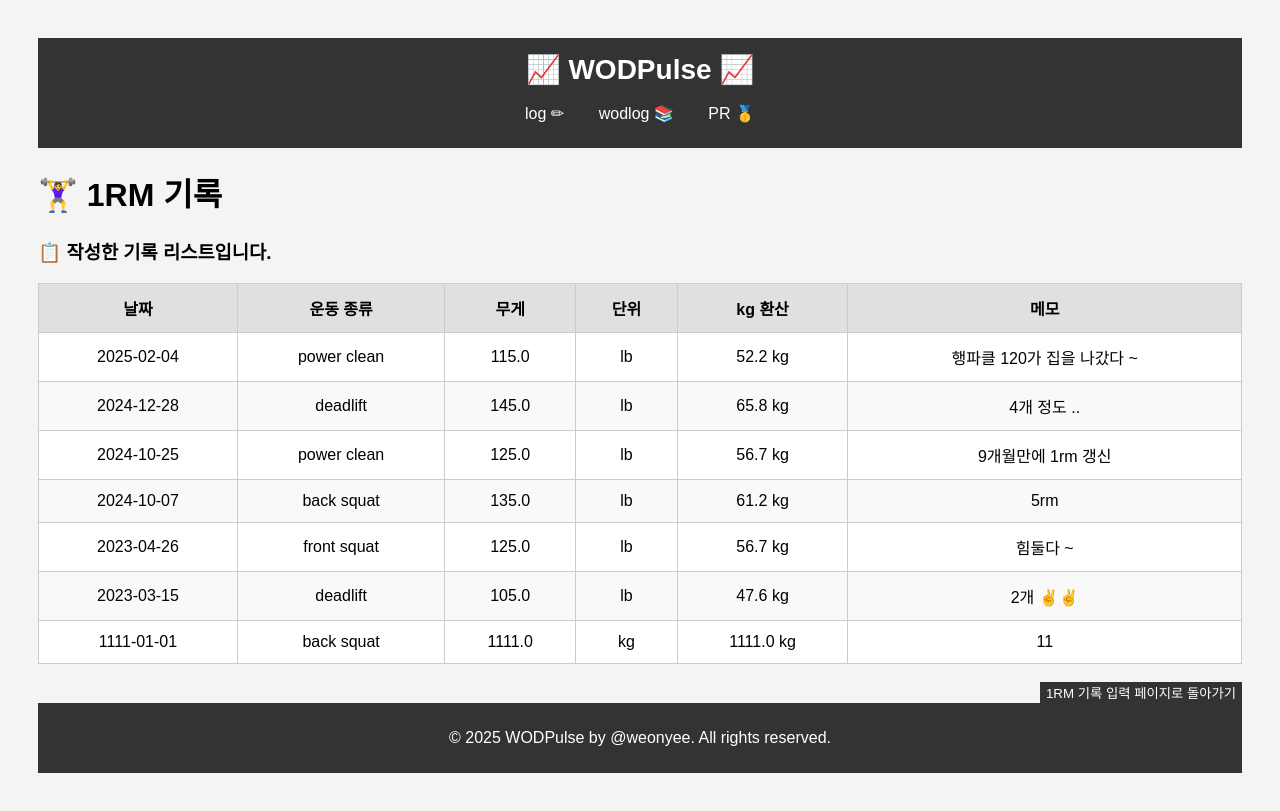
After one commit to weonyee/WodPulse, a Flask app: page /pr/view in a window 1280 px wide. The commit adds this page. Run offline with Flask 3, Linux system fonts and the light colour scheme.

Commit message:
1차 완성

```diff
--- a/app.py
+++ b/app.py
@@ -25,14 +25,6 @@
     def __repr__(self):
         return f"WodRecord('{self.date}', '{self.wod}')"
 
-# 운동 종류 모델
-class Exercise(db.Model):
-    id = db.Column(db.Integer, primary_key=True)
-    name = db.Column(db.String(100), nullable=False, unique=True)
-
-    def __repr__(self):
-        return f"<Exercise '{self.name}'>"
-
 class Record(db.Model):
     id = db.Column(db.Integer, primary_key=True)
     date = db.Column(db.String(100), nullable=False)
@@ -40,20 +32,10 @@
     weight_in_kg = db.Column(db.Float, nullable=False)
     memo = db.Column(db.String(500), nullable=True)
     unit = db.Column(db.String(10), nullable=False)
-
-    exercise_id = db.Column(db.Integer, db.ForeignKey('exercise.id'), nullable=False)  # Exercise 테이블과 외래키 관계 설정
-    exercise = db.relationship('Exercise', backref='records')  # 관계 설정
-
-    def __init__(self, date, weight, weight_in_kg, memo, unit, exercise_id):
-        self.date = date
-        self.weight = weight
-        self.weight_in_kg = weight_in_kg
-        self.memo = memo
-        self.unit = unit
-        self.exercise_id = exercise_id
+    exercise = db.Column(db.String(100), nullable=False)  # 운동 종류를 문자열로 저장
 
     def __repr__(self):
-        return f"<Record {self.date} - {self.weight}kg - {self.exercise.name}>"
+        return f"<Record {self.date} - {self.weight}kg - {self.exercise}>"
 
 
 # db 생성
@@ -102,19 +84,19 @@
     return render_template('record_detail.html', record=record)
 
 # 기록 삭제 라우트
-@app.route('/delete/<int:id>', methods=['GET'])
+@app.route('/delete/<int:id>', methods=['POST'])
 def delete(id):
     record = WodRecord.query.get_or_404(id)
     db.session.delete(record)
     db.session.commit()
 
-    return redirect('/')  # 삭제 후 홈으로 리다이렉트
+    return redirect('/records')  # 삭제 후 홈으로 리다이렉트
 
 # 1rm 기록하기
 @app.route('/pr', methods=['GET', 'POST'])
 def save_pr():
     predefined_exercises = [
-        'back squat', 'front squat', 'overhead squat',
+        'back squat', 'front squat', 'overhead squat', 'deadlift',
         'shoulder press', 'push press', 'clean',
         'power clean', 'clean & jerk', 'snatch', 'power snatch'
     ]
@@ -123,7 +105,7 @@
 
     if request.method == 'POST':
         date = request.form['date']
-        exercise_name = request.form['exercise']
+        exercise = request.form['exercise']
         weight = request.form['weight']
         unit = request.form['unit']
         memo = request.form['memo']
@@ -132,11 +114,11 @@
 
         new_record = Record(
             date=date,
+            exercise=exercise,  # 운동 종류를 정확하게 저장
             weight=weight,
             weight_in_kg=weight_in_kg,
-            memo=memo,
             unit=unit,
-            exercise_id=0
+            memo=memo
         )
         db.session.add(new_record)
         db.session.commit()
@@ -144,7 +126,7 @@
         return render_template(
             'pr_form.html',
             date=date,
-            exercise_name=exercise_name,
+            exercise=exercise,
             weight=weight,
             weight_in_kg=weight_in_kg,
             memo=memo,
@@ -155,15 +137,12 @@
     return render_template('pr_form.html', exercises=predefined_exercises, units=units)
 
 
-@app.route('/pr_records')
-def view_pr_records():
-    records = Record.query.all()
-    return render_template('view_pr_records.html', records=records)
-
-@app.route('/record_list')
-def show_record_list():  # 기존 함수 이름에서 변경
-    # 기존 로직
-    return render_template('record_list.html', records=records)
+# 새로운 라우트 추가
+@app.route('/pr/view')
+def view_pr():
+    # 모든 기록을 가져와서 전달
+    records = Record.query.order_by(Record.date.desc()).all()  # 최신 순으로 정렬
+    return render_template('view_pr.html', records=records)
 
 
 
--- a/templates/header.html
+++ b/templates/header.html
@@ -1,9 +1,10 @@
 <!-- header.html -->
-<header style="background-color: #333; color: white; padding: 10px 0; text-align: center;">
-    <h1>WODPulse</h1>
+<header style="background-color: #333; color: white; padding: 15px 0; text-align: center; height: 80px;">
+    <h1 style="font-size: 28px; margin: 0;">📈 WODPulse 📈</h1>
+    <br>
     <nav>
-        <a href="/" style="color: white; margin: 0 15px; text-decoration: none;">홈</a>
-        <a href="{{ url_for('record_list') }}" style="color: white; margin: 0 15px; text-decoration: none;">wodlog</a>
-        <a href="{{ url_for('save_pr') }}" style="color: white; margin: 0 15px; text-decoration: none;">PR</a>
+        <a href="/" style="color: white; margin: 0 15px; text-decoration: none;">log ✏</a>
+        <a href="{{ url_for('record_list') }}" style="color: white; margin: 0 15px; text-decoration: none;">wodlog 📚</a>
+        <a href="{{ url_for('save_pr') }}" style="color: white; margin: 0 15px; text-decoration: none;">PR 🥇</a>
     </nav>
 </header>
--- a/templates/index.html
+++ b/templates/index.html
@@ -17,7 +17,7 @@
             padding: 20px;
         }
 
-        h1, h2 {
+        h2 {
             color: #333;
         }
 
@@ -59,7 +59,7 @@
     {% include 'header.html' %}
 
     <div class="content">
-        <h1>✌🥵</h1>
+        <h2 style="text-align: center;">✌🥵</h2>
         <form method="POST" action="/save">
             <label> 날짜: </label><br>
             <input type="date" name="date" required> <br> <br>
--- /dev/null
+++ b/templates/view_pr.html
@@ -0,0 +1,91 @@
+<!DOCTYPE html>
+<html lang="ko">
+<head>
+    <meta charset="UTF-8">
+    <meta name="viewport" content="width=device-width, initial-scale=1.0">
+    <title>1RM 기록 보기</title>
+    <style>
+        body {
+            font-family: Arial, sans-serif;
+            background-color: #f4f4f4;
+            padding: 30px;
+        }
+
+        h2 {
+            color: #333;
+        }
+
+        table {
+            width: 100%;
+            border-collapse: collapse;
+            background-color: #fff;
+        }
+
+        th, td {
+            border: 1px solid #ccc;
+            padding: 12px;
+            text-align: center;
+        }
+
+        th {
+            background-color: #e0e0e0;
+        }
+
+        tr:nth-child(even) {
+            background-color: #f9f9f9;
+        }
+
+        button {
+            background-color: #333;
+            color: white;
+            border: none;
+            cursor: pointer;
+        }
+
+        button:hover {
+            background-color: #555;
+        }
+    </style>
+</head>
+<body>
+
+    {% include 'header.html' %}
+
+    <h1>🏋️‍♀️ 1RM 기록</h1>
+
+    <h3>📋 작성한 기록 리스트입니다.</h3>
+    <table>
+        <thead>
+            <tr>
+                <th>날짜</th>
+                <th>운동 종류</th>
+                <th>무게</th>
+                <th>단위</th>
+                <th>kg 환산</th>
+                <th>메모</th>
+            </tr>
+        </thead>
+        <tbody>
+            {% for record in records %}
+                <tr>
+                    <td>{{ record.date }}</td>
+                    <td>{{ record.exercise }}</td>
+                    <td>{{ record.weight }}</td>
+                    <td>{{ record.unit }}</td>
+                    <td>{{ '%.1f' % record.weight_in_kg }} kg</td>
+                    <td>{{ record.memo }}</td>
+                </tr>
+            {% endfor %}
+        </tbody>
+    </table>
+
+    <br>
+    <a href="/pr" style="text-decoration: none; text-align: right; display: block;">
+        <button>1RM 기록 입력 페이지로 돌아가기</button>
+    </a>
+
+
+    {% include 'footer.html' %}
+
+</body>
+</html>
```
Also changed, not shown: backup.py (deleted, +0 -100 lines), migrations/versions/cef8c53c748b_add_exercise_name_to_record_table.py (deleted, +0 -36 lines), migrations/versions/ea792ad5392c_add_weight_in_kg_column_to_record_table.py (deleted, +0 -34 lines), models.py (deleted, +0 -18 lines), static/style.css (+9 -0 lines), templates/pr_form.html (+16 -1 lines), instance/wodrecords.db, wodrecord.db (deleted), 1 other file.
